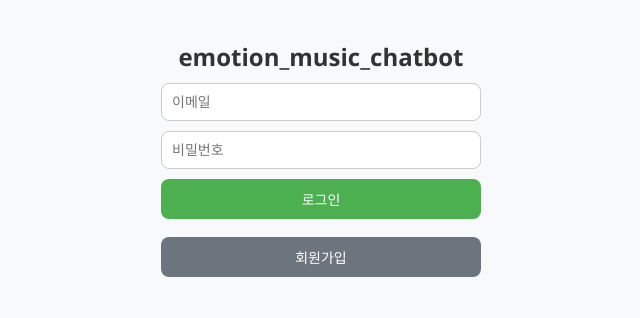
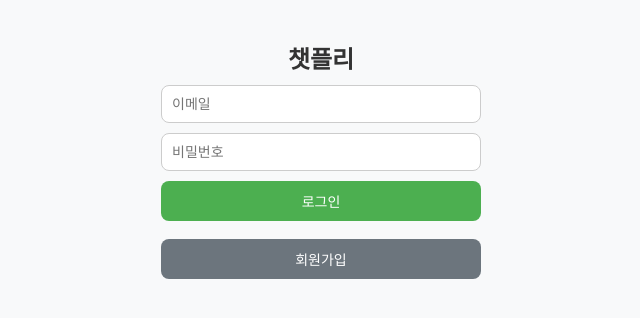
Before and after one commit to cosmosweet/emotion_music_chatbot, a Flask app: page / in a window 1280 px wide. Shown: the top 318 px of the page, without its empty margins (319-959 px from the left). Run offline with Flask 3, Linux system fonts and the light colour scheme; parts of the project's set-up code (start-up, migrations or seed data) failed here and were passed over.

Commit message:
[fix] 챗봇 이름 변경 - 챗플리

```diff
--- a/templates/website.html
+++ b/templates/website.html
@@ -2,7 +2,7 @@
 <html lang="ko">
 <head>
   <meta charset="UTF-8">
-  <title>emotion_music_chatbot</title>
+  <title>챗플리</title>
   <style>
     body {
       font-family: 'Segoe UI', sans-serif;
@@ -119,7 +119,7 @@
   </style>
 </head>
 <body>
-  <h2>emotion_music_chatbot</h2>
+  <h2>챗플리</h2>
 
   <div id="topRightButton">
     <button class="btn-small" onclick="goToVisualization()">감정 기록 보기</button>
```
